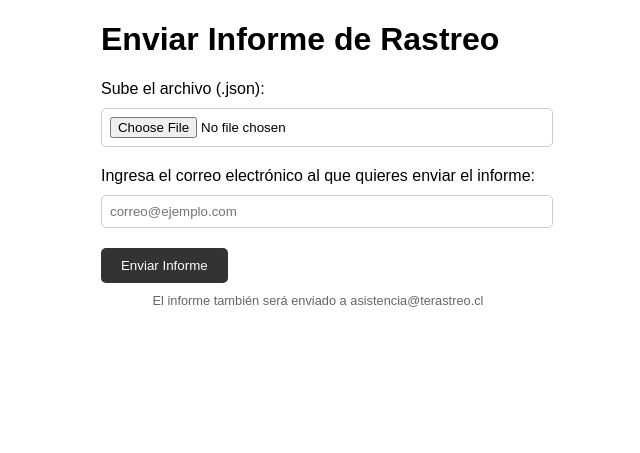
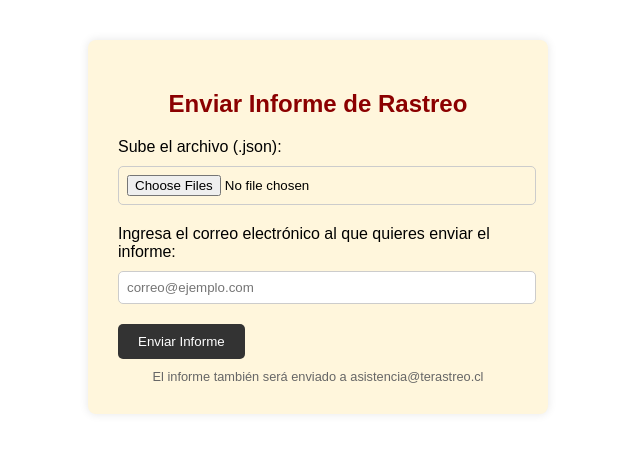
Before and after one commit to terastreocl/conversor-json-csv, a Flask app: page / in a window 1280 px wide. Shown: the top 453 px of the page, without its empty margins (322-962 px from the left). Run offline with Flask 3, Linux system fonts and the light colour scheme.

Commit message:
Actualizo formulario: soporte para múltiples archivos JSON y mejoras visuales

```diff
--- a/templates/formulario.html
+++ b/templates/formulario.html
@@ -7,17 +7,17 @@
         body {
             background-color: #ffffff;
             font-family: Arial, sans-serif;
-            margin: 0;              /* Quitamos margen global */
-            padding: 0;             /* Quitamos padding */
+            margin: 0;
+            padding: 0;
             display: flex;
             flex-direction: column;
             align-items: center;
-            min-height: 100vh;      /* Altura mínima de la pantalla */
+            min-height: 100vh;
         }
 
         .form-container {
             max-width: 400px;
-            margin: 40px 0;         /* Margen arriba y abajo */
+            margin: 40px 0;
             padding: 30px;
             background-color: #fff6dc;
             border-radius: 8px;
@@ -60,14 +60,13 @@
             margin-top: 10px;
         }
     </style>
-
 </head>
 <body>
-    <div class="container">
-        <h1>Enviar Informe de Rastreo</h1>
+    <div class="form-container">
+        <h2>Enviar Informe de Rastreo</h2>
         <form method="POST" enctype="multipart/form-data">
             <label for="file">Sube el archivo (.json):</label>
-            <input type="file" name="file" accept=".json" required>
+            <input type="file" name="file" accept=".json" multiple required>
 
             <label for="email">Ingresa el correo electrónico al que quieres enviar el informe:</label>
             <input type="email" name="email" placeholder="correo@ejemplo.com" required>
```
